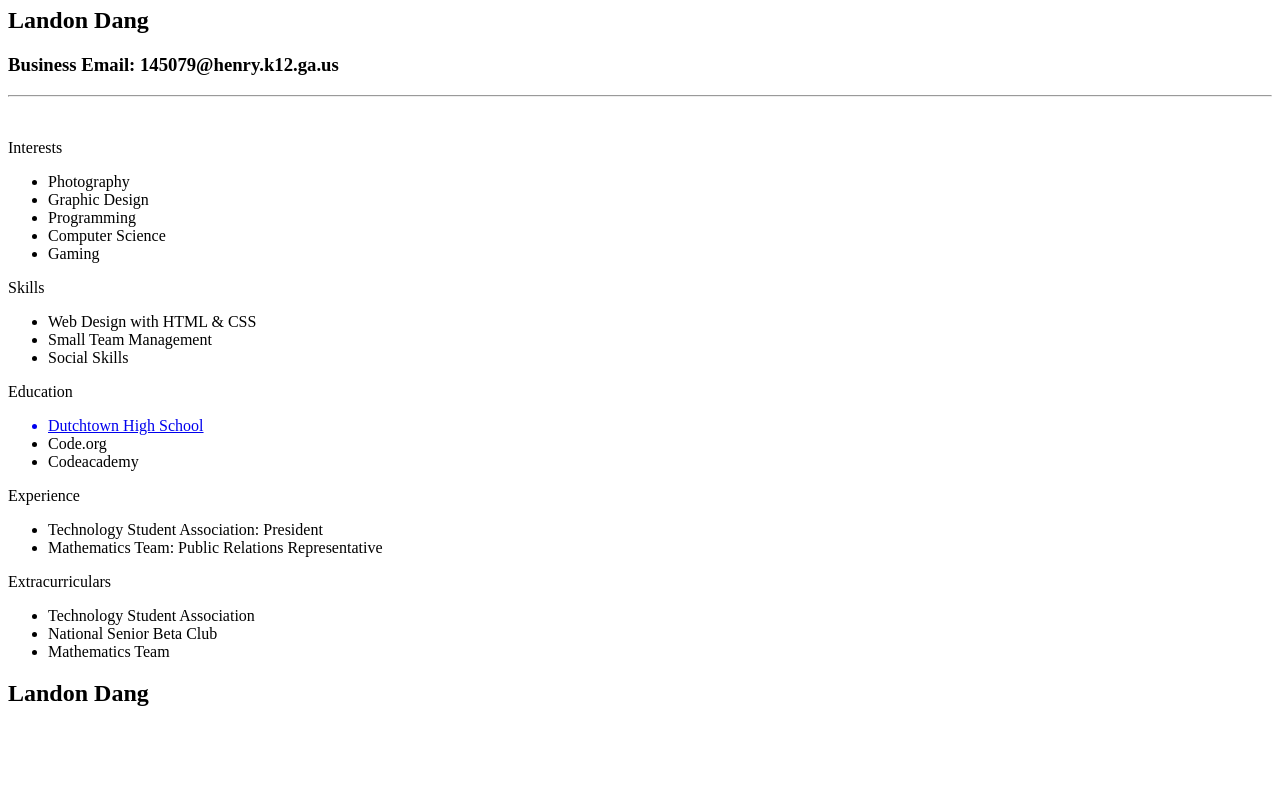
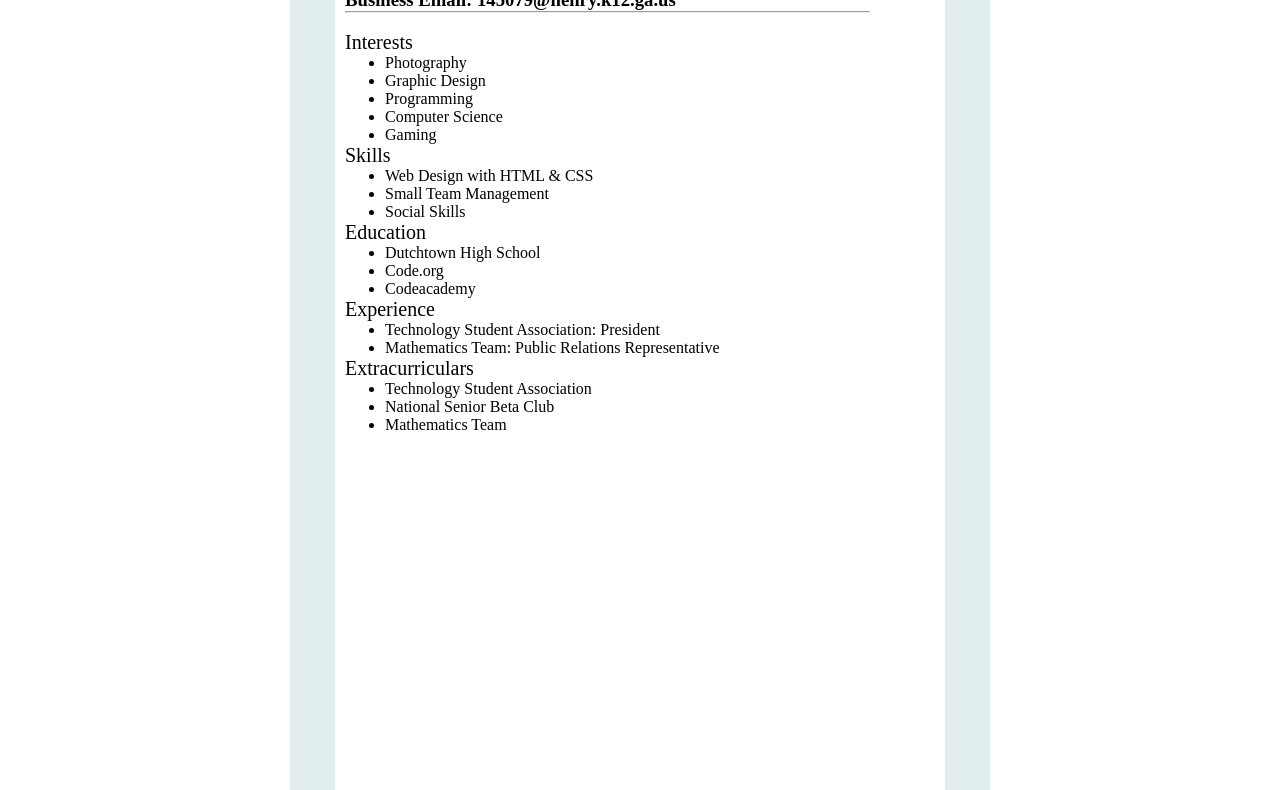
Before and after one commit to Ldnag1/html-resume, a plain HTML site: page index.html in a window 1280 px wide. Shown: the part 117-907 px from the top of the page. Before the commit the page ends 844 px from the top, so only its background shows below. Drawn offline with Linux system fonts and the light colour scheme.

Commit message:
Update index.html

```diff
--- a/index.html
+++ b/index.html
@@ -1,7 +1,7 @@
 <!DOCTYPE html>
 <html>
 	<head>
-		<link rel="stylesheet" href="">
+		<link rel="stylesheet" href="HTML resume.css">
 	</head>
 	<body>
 		<div id="header"></div>
```
